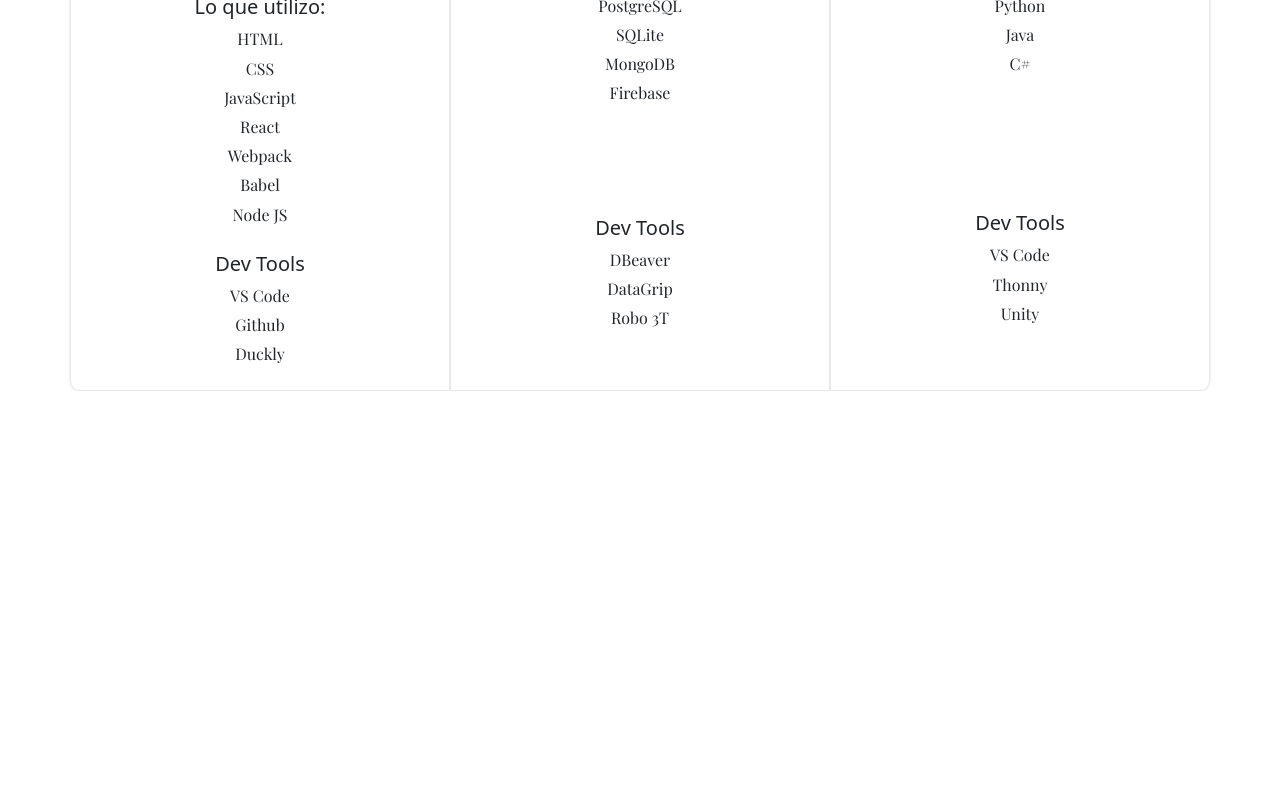
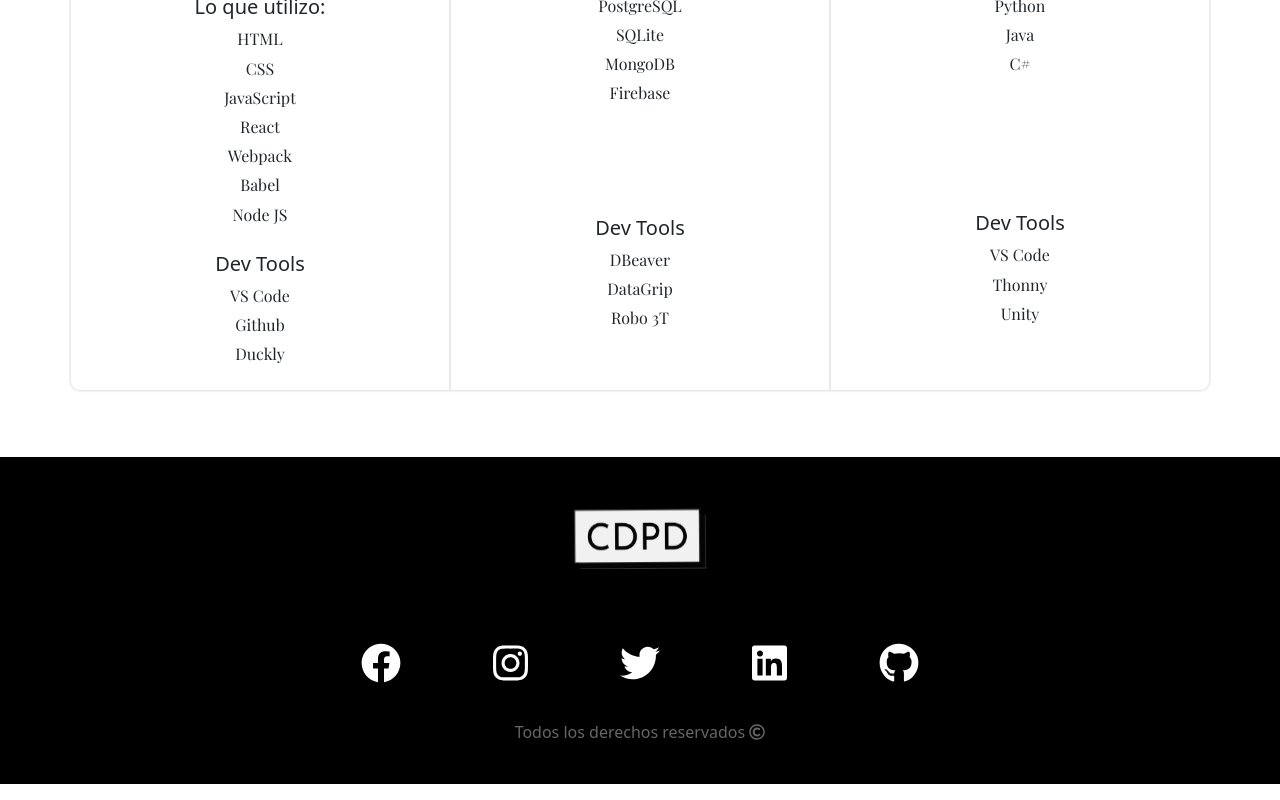
Before and after one commit to campeon19/Portafolio_CV, a React app: page / in a window 1280 px wide. Shown: the part 1631-2431 px from the top of the page. Before the commit the page ends 2022 px from the top, so only its background shows below. Built offline with nearby package versions, Linux system fonts and the light colour scheme.

Commit message:
Se imlemento el Footer

```diff
--- a/package.json
+++ b/package.json
@@ -28,6 +28,8 @@
   },
   "dependencies": {
     "@fortawesome/fontawesome-svg-core": "^1.2.35",
+    "@fortawesome/free-brands-svg-icons": "^5.15.3",
+    "@fortawesome/free-regular-svg-icons": "^5.15.3",
     "@fortawesome/free-solid-svg-icons": "^5.15.3",
     "@fortawesome/react-fontawesome": "^0.1.14",
     "bootstrap": "^5.0.1",
--- a/src/Components/App.js
+++ b/src/Components/App.js
@@ -4,12 +4,15 @@
 import Home from './Home/Home';
 import Works from './Works/Works';
 import Contact from './Contact/Contact';
+import Footer from './Footer/Footer';
+
 
 function App(){
     return(
         <div>
             <Navbar></Navbar>
             <Home/>
+            <Footer></Footer>
         </div>
     )
 }
--- /dev/null
+++ b/src/Components/Footer/Footer.js
@@ -0,0 +1,39 @@
+import React, { useSate } from 'react';
+import './Footer.scss';
+import 'bootstrap/dist/css/bootstrap.css';
+import 'bootstrap/dist/js/bootstrap.bundle.min';
+import Icono from '../../Assets/Icono3.png';
+import {FontAwesomeIcon} from '@fortawesome/react-fontawesome';
+import {faFacebook, faInstagram, faGithub, faTwitter, faLinkedin} from '@fortawesome/free-brands-svg-icons';
+import {faCopyright} from '@fortawesome/free-regular-svg-icons';
+function Footer(){
+    return(
+        <footer className='fondo espaciado'>
+            <div className='container'>
+                <img src={Icono} className='img-fluid size-icon'></img>
+                <h3></h3>
+                <ul>
+                    <li>
+                        <a href='#'><FontAwesomeIcon className='tam-icono' icon={faFacebook}/></a>
+                    </li>
+                    <li>
+                        <a href='#'><FontAwesomeIcon className='tam-icono' icon={faInstagram}/></a>
+                    </li>
+                    <li>
+                        <a href='#'><FontAwesomeIcon className='tam-icono' icon={faTwitter}/></a>
+                    </li>
+                    <li>
+                        <a href='#'><FontAwesomeIcon className='tam-icono' icon={faLinkedin}/></a>
+                    </li>
+                    <li>
+                        <a href='#'><FontAwesomeIcon className='tam-icono' icon={faGithub}/></a>
+                    </li>
+                </ul>
+
+                <p className='text-color'>Todos los derechos reservados <FontAwesomeIcon icon={faCopyright}/></p>
+            </div>
+        </footer>
+    )
+}
+
+export default Footer;
--- /dev/null
+++ b/src/Components/Footer/Footer.scss
@@ -0,0 +1,53 @@
+.fondo .container ul{
+    list-style-type: none;
+    margin: 0;
+    padding: 0;
+    overflow: hidden;
+    background-color: transparent;
+    display: flex;
+    justify-content: center;
+    align-items: center;
+}
+
+.fondo .container .img-fluid.size-icon{
+    margin-top: 50px;
+    margin-bottom: 50px;
+}
+
+.fondo .container .tam-icono{
+    font-size: 40px;
+}
+
+
+.fondo .container li{
+    float:left;
+    margin-left: 30px;
+    margin-right: 30px;
+}
+
+.fondo .container li a{
+    display: block;
+    color: white;
+    text-align: center;
+    padding: 16px;
+    text-decoration: none;
+}
+
+.fondo .container li a:hover{
+    color: gray;
+}
+
+.fondo.espaciado{
+    margin-top: 500px;
+    text-align: center;
+    justify-content: center;
+    align-items: center;
+    background-color: black;
+}
+
+.fondo .container .text-color{
+    color: rgb(102, 102, 102);
+    text-align: center;
+    padding-bottom: 40px;
+    margin-top: 20px;
+}
--- a/src/Components/Navbar/Navbar.js
+++ b/src/Components/Navbar/Navbar.js
@@ -22,9 +22,6 @@
                     <a class="nav-link" href="#">Home</a>
                   </li>
                   <li class="nav-item">
-                    <a class="nav-link" href="#">Skills</a>
-                  </li>
-                  <li class="nav-item">
                     <a class="nav-link" href="#">Works</a>
                   </li>
                   <li class="nav-item">
```
Also changed, not shown: 1 other file (tests, documents, lock files or other folders).
